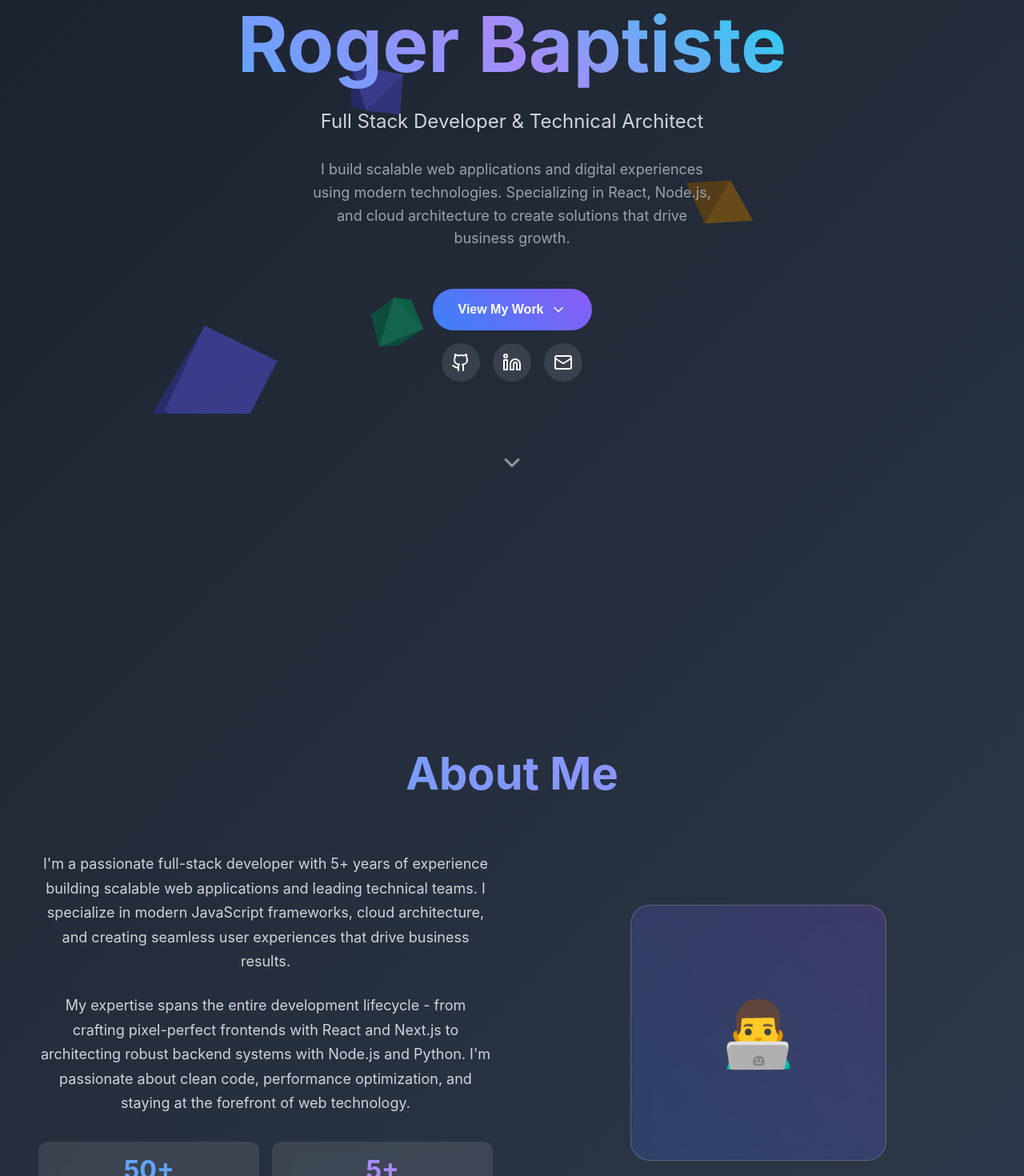
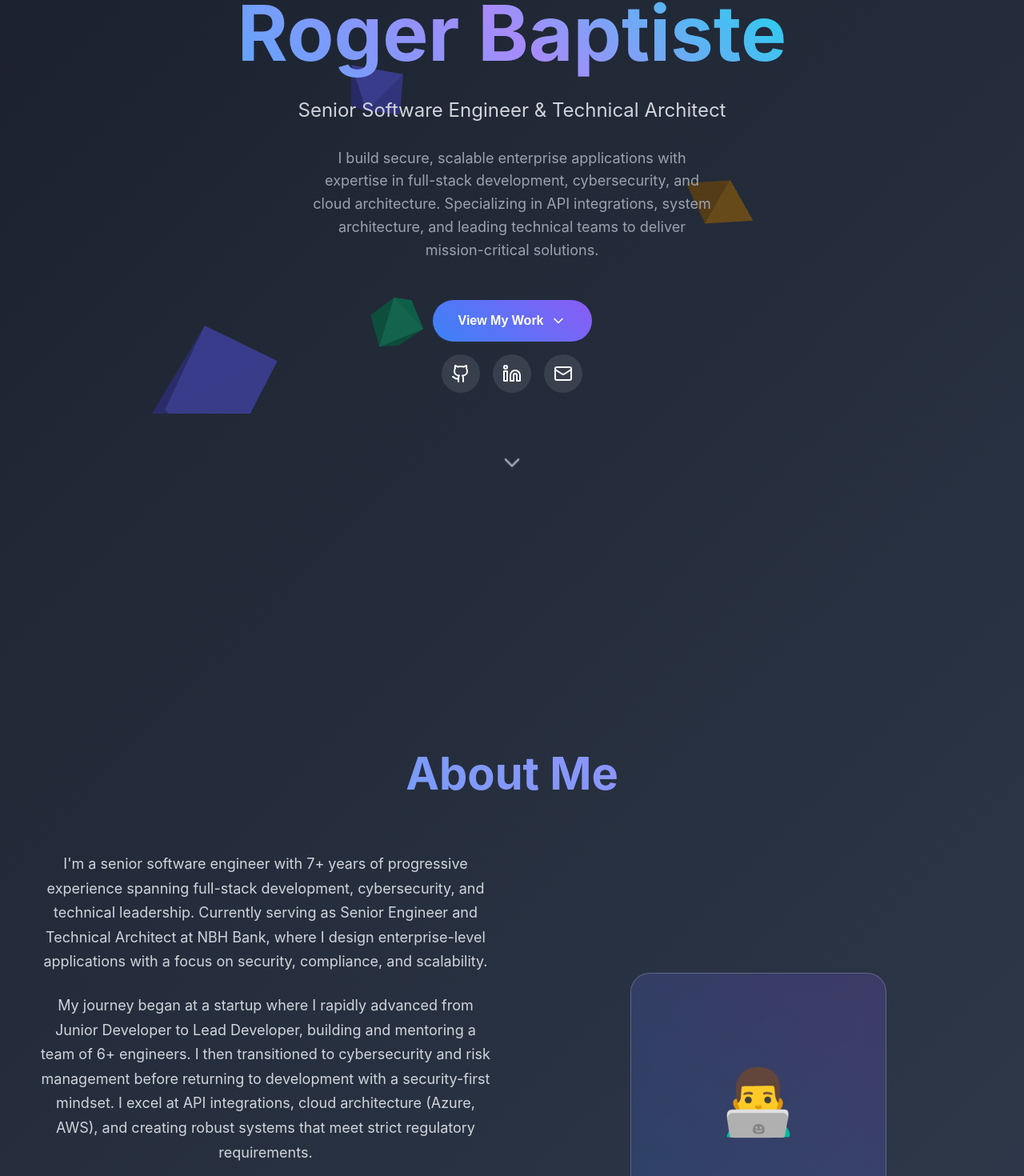
Before and after one commit to rogerbap/portfoliowebsite, a React (Create React App) app: page / in a window 1280 px wide. Shown: the part 283-1753 px from the top of the page at 80% size. Built offline with nearby package versions, Linux system fonts and the light colour scheme.

Commit message:
updating about me info and hero section

```diff
--- a/src/components/sections/About.js
+++ b/src/components/sections/About.js
@@ -83,23 +83,31 @@ const About = () => {
         <div style={styles.grid}>
           <div>
             <p style={styles.textLarge}>
-              I'm a passionate full-stack developer with 5+ years of experience building scalable web applications
-              and leading technical teams. I specialize in modern JavaScript frameworks, cloud architecture, and
-              creating seamless user experiences that drive business results.
+              I'm a senior software engineer with 7+ years of progressive experience spanning full-stack
+              development, cybersecurity, and technical leadership. Currently serving as Senior Engineer
+              and Technical Architect at NBH Bank, where I design enterprise-level applications with a
+              focus on security, compliance, and scalability.
             </p>
             <p style={styles.textLarge}>
-              My expertise spans the entire development lifecycle - from crafting pixel-perfect frontends with
-              React and Next.js to architecting robust backend systems with Node.js and Python. I'm passionate
-              about clean code, performance optimization, and staying at the forefront of web technology.
+              My journey began at a startup where I rapidly advanced from Junior Developer to Lead Developer,
+              building and mentoring a team of 6+ engineers. I then transitioned to cybersecurity and risk
+              management before returning to development with a security-first mindset. I excel at API
+              integrations, cloud architecture (Azure, AWS), and creating robust systems that meet strict
+              regulatory requirements.
             </p>
+
             <div style={styles.statsGrid}>
-              <div style={styles.statCard}>
-                <div style={styles.statNumber}>50+</div>
-                <div style={styles.statLabel}>Projects Completed</div>
+              <div style={{ ...styles.statCard }}>
+                <div style={{ ...styles.statNumber, color: '#a78bfa' }}>7+</div>
+                <div style={styles.statLabel}>Years Experience</div>
               </div>
               <div style={{ ...styles.statCard }}>
-                <div style={{ ...styles.statNumber, color: '#a78bfa' }}>5+</div>
-                <div style={styles.statLabel}>Years Experience</div>
+                <div style={{ ...styles.statNumber, color: '#a78bfa' }}>6+</div>
+                <div style={styles.statLabel}>Team Members Led</div>
+              </div>
+              <div style={{ ...styles.statCard }}>
+                <div style={{ ...styles.statNumber, color: '#a78bfa' }}>50+</div>
+                <div style={styles.statLabel}>Projects Completed</div>
               </div>
             </div>
           </div>
--- a/src/components/sections/Contact.js
+++ b/src/components/sections/Contact.js
@@ -93,7 +93,9 @@ const Contact = () => {
           Let's Build Something Great
         </h2>
         <p style={styles.description}>
-          Ready to bring your next project to life? I'm available for full-time opportunities and freelance projects.
+
+          📍 Based in Kansas City, MO • Available for remote and on-site opportunities
+
         </p>
 
         <div style={styles.contactGrid}>
--- a/src/components/sections/Hero.js
+++ b/src/components/sections/Hero.js
@@ -95,11 +95,12 @@ const Hero = () => {
             Roger Baptiste
           </h1>
           <p style={styles.subtitle}>
-            Full Stack Developer & Technical Architect
+            Senior Software Engineer & Technical Architect
           </p>
           <p style={styles.description}>
-            I build scalable web applications and digital experiences using modern technologies.
-            Specializing in React, Node.js, and cloud architecture to create solutions that drive business growth.
+            I build secure, scalable enterprise applications with expertise in full-stack development,
+  cybersecurity, and cloud architecture. Specializing in API integrations, system architecture,
+  and leading technical teams to deliver mission-critical solutions.
           </p>
         </div>
 
```
